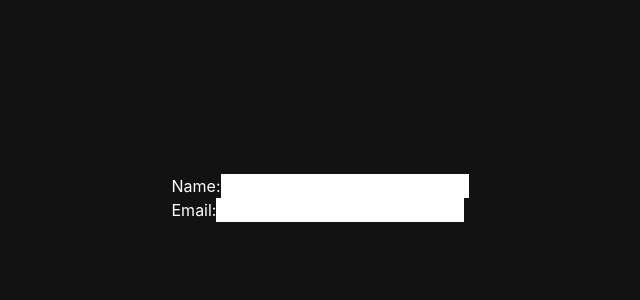
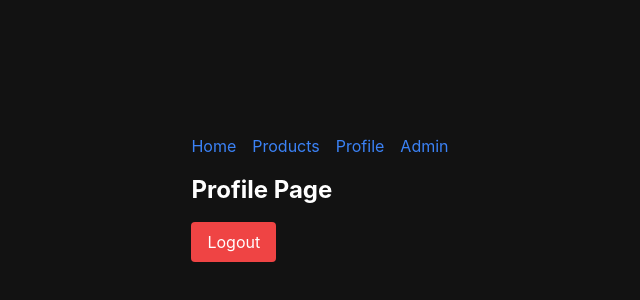
Before and after one commit to Dinuk-A/self-study-react, a React (Create React App) app: page /profile in a window 1280 px wide. Shown: the part 202-502 px from the top of the page, without its empty margins (320-960 px from the left). Built offline with nearby package versions, Linux system fonts and the light colour scheme; sample sign-in values are in the browser's storage.

Commit message:
route explained in comments

```diff
--- a/src/App.js
+++ b/src/App.js
@@ -1,14 +1,54 @@
 import React from 'react';
-
-import UniqueIDs from './components/useIDEx/useID';
-
+import { BrowserRouter, Routes, Route, Navigate } from 'react-router-dom';
+// import Layout from './Layout';
+import Layout from './routeEx/LayoutNav';
+import Home from './routeEx/Home';
+import Products from './routeEx/Products';
+import ProductDetail from './routeEx/ProductDetail';
+import ProtectedRoute from './routeEx/ProtectedRoute';
+import Login from './routeEx/Login';
+import Profile from './routeEx/Profile';
+import Admin from './routeEx/Admin';
 
 const App = () => {
   return (
+    <BrowserRouter>
 
-    <>
-    <UniqueIDs></UniqueIDs>
-    </>
+      {/* everything is inside Layout === every component will include the layouts navbar and styles(paddings)  */}
+      <Layout>
+
+        <Routes>
+          {/* client side redirecting */}
+          <Route path="/" element={<Navigate to="/home" />} />
+          <Route path="/home" element={<Home />} />
+
+          {/* normal routes */}
+          <Route path="/products" element={<Products />} />
+          <Route path="/login" element={<Login />} />
+
+          {/* use params */}
+          <Route path="/products/:id" element={<ProductDetail />} />
+
+          {/* differernt>> admin and others followed by admin */}
+          <Route path="/admin/*" element={<Admin />} />
+
+          {/* routes based on conditions */}
+          <Route
+            path="/profile"
+            element={
+              <ProtectedRoute>
+                <Profile />   {/* this is the child */}
+              </ProtectedRoute>
+            }
+          />
+
+          {/* route if the given url didnt match any thing */}
+          <Route path="*" element={<h1>404 - Not Found</h1>} />
+
+
+        </Routes>
+      </Layout>
+    </BrowserRouter>
   );
 };
 
--- a/src/routeEx/Home.jsx
+++ b/src/routeEx/Home.jsx
@@ -32,10 +32,13 @@ const App = () => {
     <BrowserRouter>
       <Layout>
         <Routes>
-          <Route path="/" element={<Home />} />
+          <Route path="/" element={<Navigate to="/home" />} />
+          <Route path="/home" element={<Home />}
+
           <Route path="/products" element={<Products />} />
           <Route path="/products/:id" element={<ProductDetail />} />
           <Route path="/login" element={<Login />} />
+
           <Route
             path="/profile"
             element={
```
Also changed, not shown: src/routeEx/ProtectedRoute.jsx (+25 -0 lines).
